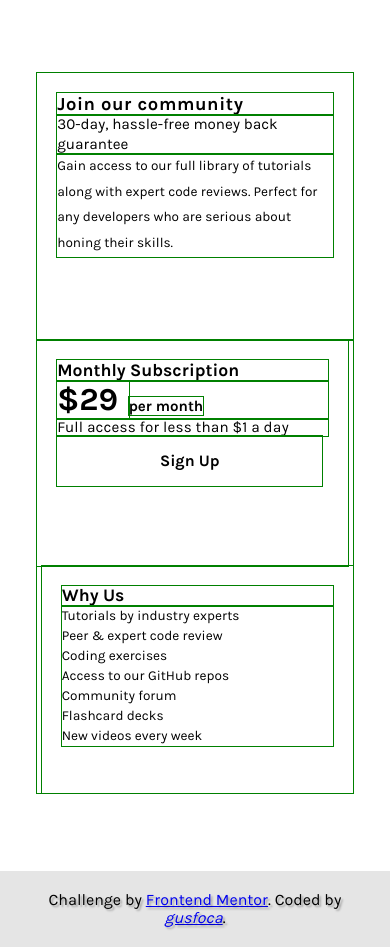
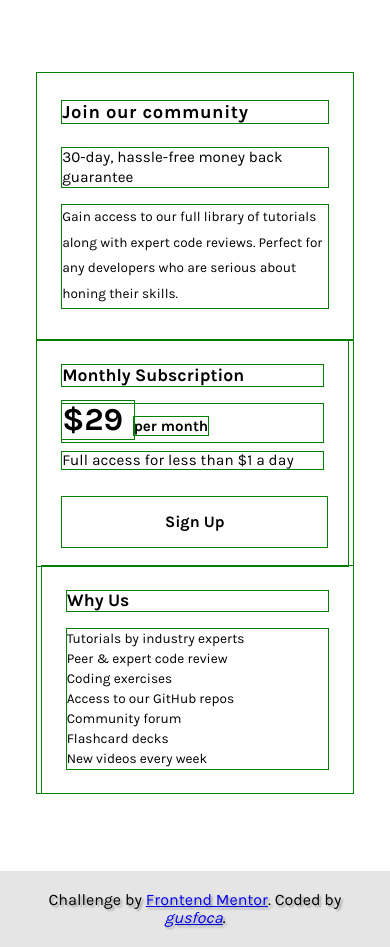
Before and after one commit to gusfoca/single-price-grid-component, a plain HTML site: page index.html in a window 390 px wide. Drawn offline with Linux system fonts and the light colour scheme.

Commit message:
Adjust inner padding and margins for mobile

```diff
--- a/styles/main.css
+++ b/styles/main.css
@@ -37,10 +37,6 @@ main {
     max-width: max-content;
 
     outline: solid 1px green;
-}
-
-section {
-    padding: 20px;
 }
 
 .intro {
@@ -84,21 +80,33 @@ html {
     font-size: 16px;
 }
 
+
+section {
+    padding: 25px 25px;
+}
+
 h1 {
     font-size: 1.15rem;
     font-weight: bold;
     letter-spacing: 0.0375rem;
+    margin-bottom: 25px;
 }
 
 h2 {
     font-size: 1.1rem;
     font-weight: bold;
     letter-spacing: 0;
+    margin-bottom: 18px;
+}
+
+.intro {
+    padding-top: 28px;
 }
 
 .intro > p:first-of-type {
     font-size: 0.95rem;
     line-height: 1.22rem;
+    margin-bottom: 18px;
 }
 
 .intro p {
@@ -110,6 +118,7 @@ h2 {
 .subscription p:last-of-type {
     font-size: 0.95rem;
     letter-spacing: 0.01rem;
+    margin-bottom: 28px;
 }
 
 .sub-price span:last-child {
@@ -122,6 +131,8 @@ h2 {
     font-size: 2rem;
     font-weight: bold;
     word-spacing: 0.15rem;
+    line-height: 2rem;
+    margin-bottom: 10px;
 }
 
 .subscription .button {
```
